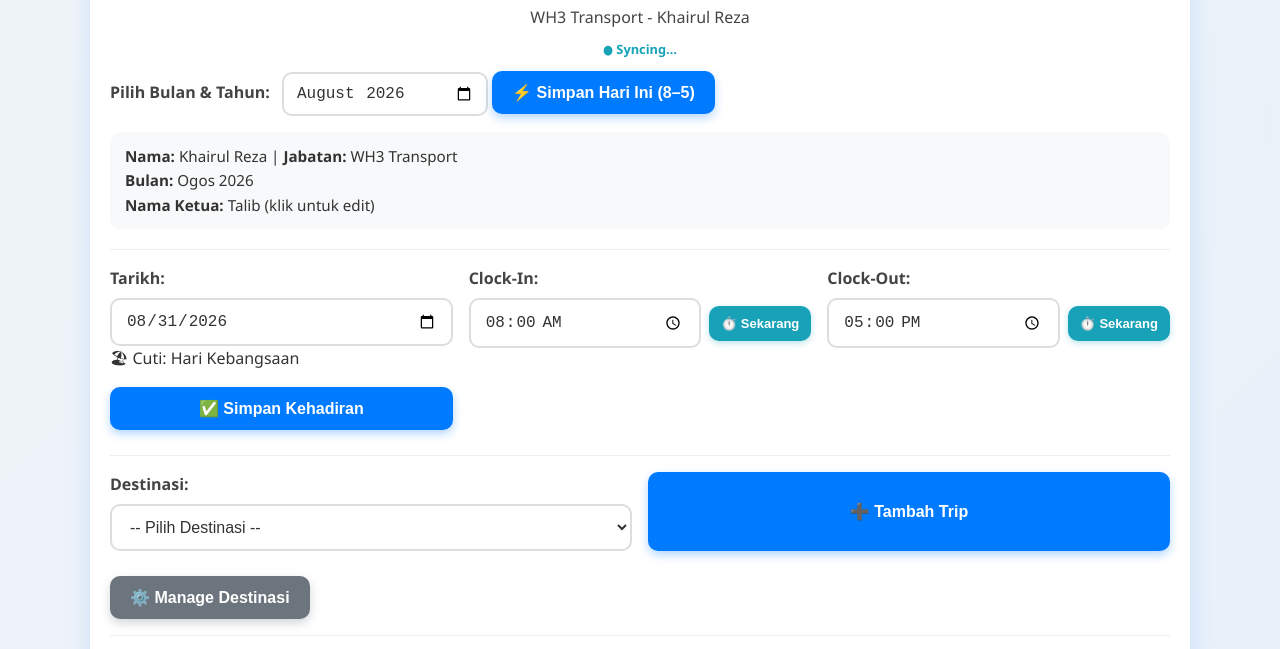
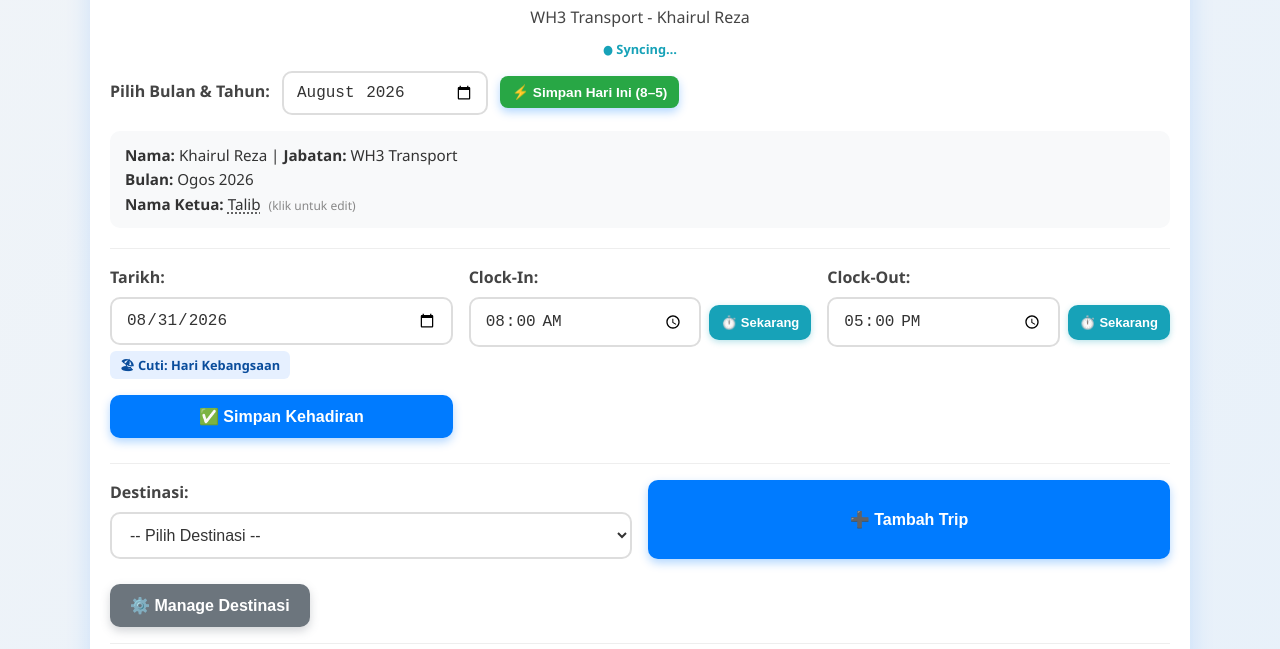
Before and after one commit to reza5208/RezaOT-v2, a plain HTML site: page index.html in a window 1280 px wide. Shown: the part 94-743 px from the top of the page. Drawn offline with Linux system fonts and the light colour scheme; no server answers.

Commit message:
fix: link v18 extra CSS

```diff
--- a/index.html
+++ b/index.html
@@ -16,6 +16,7 @@
     <meta name="msapplication-TileImage" content="assets/icons/ms-icon-144x144.png">
 
     <link rel="stylesheet" href="styles.css">
+    <link rel="stylesheet" href="styles-v18-extra.css">
 
     <script src="https://www.gstatic.com/firebasejs/10.14.1/firebase-app-compat.js"></script>
     <script src="https://www.gstatic.com/firebasejs/10.14.1/firebase-database-compat.js"></script>
```
